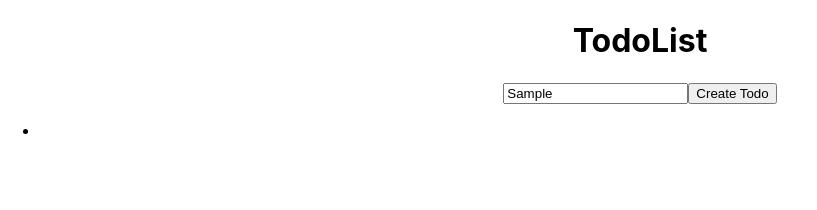
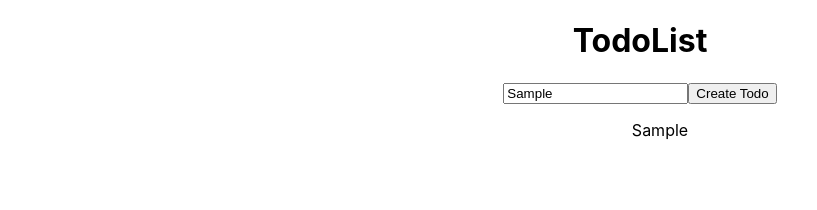
Before and after one commit to drameBoubacar/Todolist, a React (Create React App) app: page / in a window 1280 px wide. Both pictures are taken after typing "Sample" into the empty fields and a click on the button "Create Todo". Shown: the top 210 px of the page, without its empty margins (0-817 px from the left). Built offline with nearby package versions, Linux system fonts and the light colour scheme.

Commit message:
correction function handleClick

```diff
--- a/src/App.css
+++ b/src/App.css
@@ -2,37 +2,6 @@
   text-align: center;
 }
 
-.App-logo {
-  height: 40vmin;
-  pointer-events: none;
+.todo-item {
+  list-style-type: none;
 }
-
-@media (prefers-reduced-motion: no-preference) {
-  .App-logo {
-    animation: App-logo-spin infinite 20s linear;
-  }
-}
-
-.App-header {
-  background-color: #282c34;
-  min-height: 100vh;
-  display: flex;
-  flex-direction: column;
-  align-items: center;
-  justify-content: center;
-  font-size: calc(10px + 2vmin);
-  color: white;
-}
-
-.App-link {
-  color: #61dafb;
-}
-
-@keyframes App-logo-spin {
-  from {
-    transform: rotate(0deg);
-  }
-  to {
-    transform: rotate(360deg);
-  }
-}
--- a/src/App.js
+++ b/src/App.js
@@ -11,7 +11,7 @@ function App() {
     setInputValue(e.target.value);
   }
 
-  const handleClick = (e, inputValue) => {
+  const handleClick = (inputValue) => {
     setTodo([...todos, inputValue]);
   }
   return (
--- a/src/components/List.js
+++ b/src/components/List.js
@@ -1,4 +1,5 @@
 import React from 'react';
+import '../App.css';
 
 const List = ({todos}) => {
 
@@ -6,7 +7,7 @@ const List = ({todos}) => {
         <>
             {todos.map((todo, i) => {
                 return <ul>
-                    <li index={i}>{todo}</li>
+                    <li index={i} className="todo-item">{todo}</li>
                 </ul>
             })}
         </>
```
